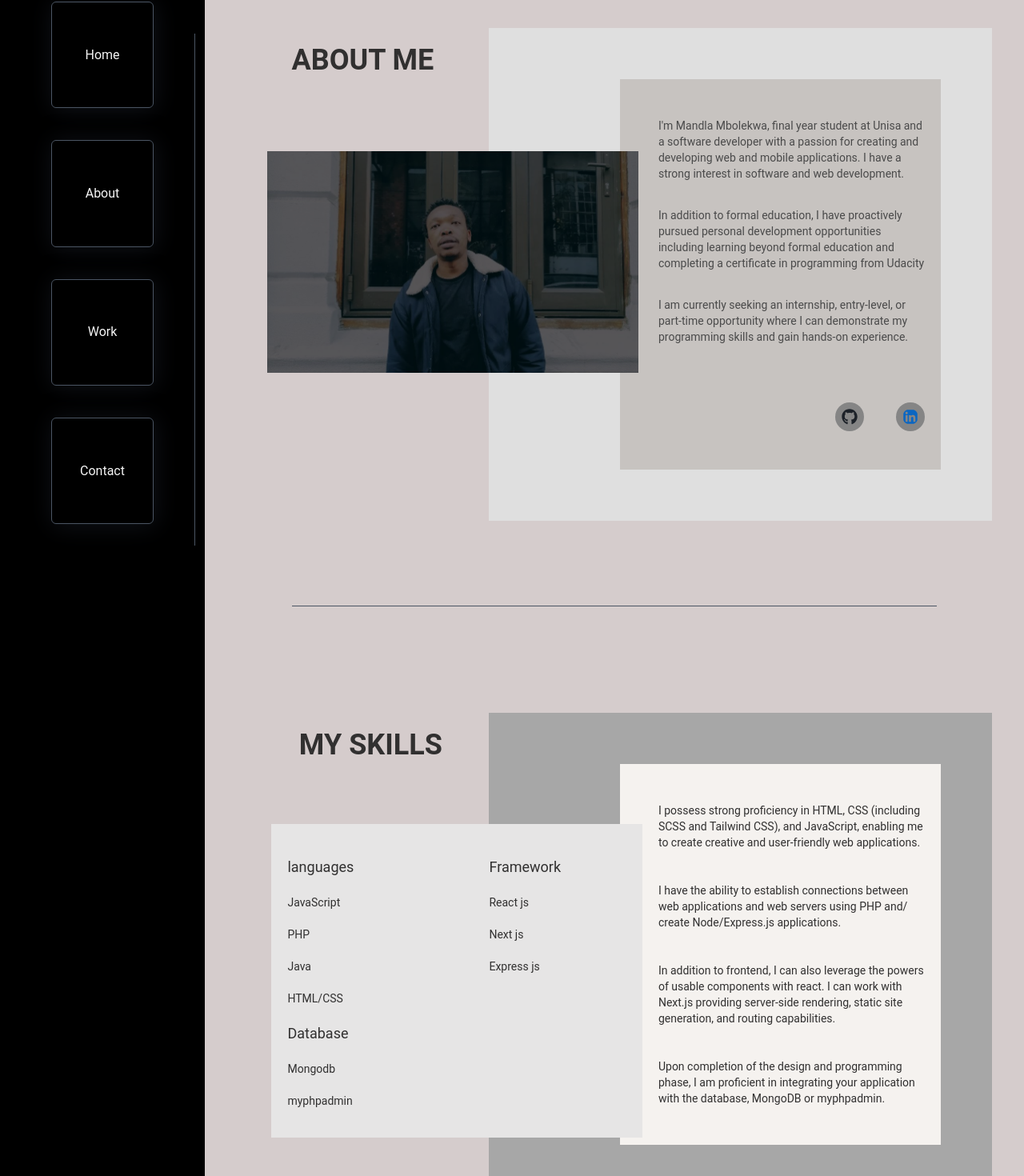
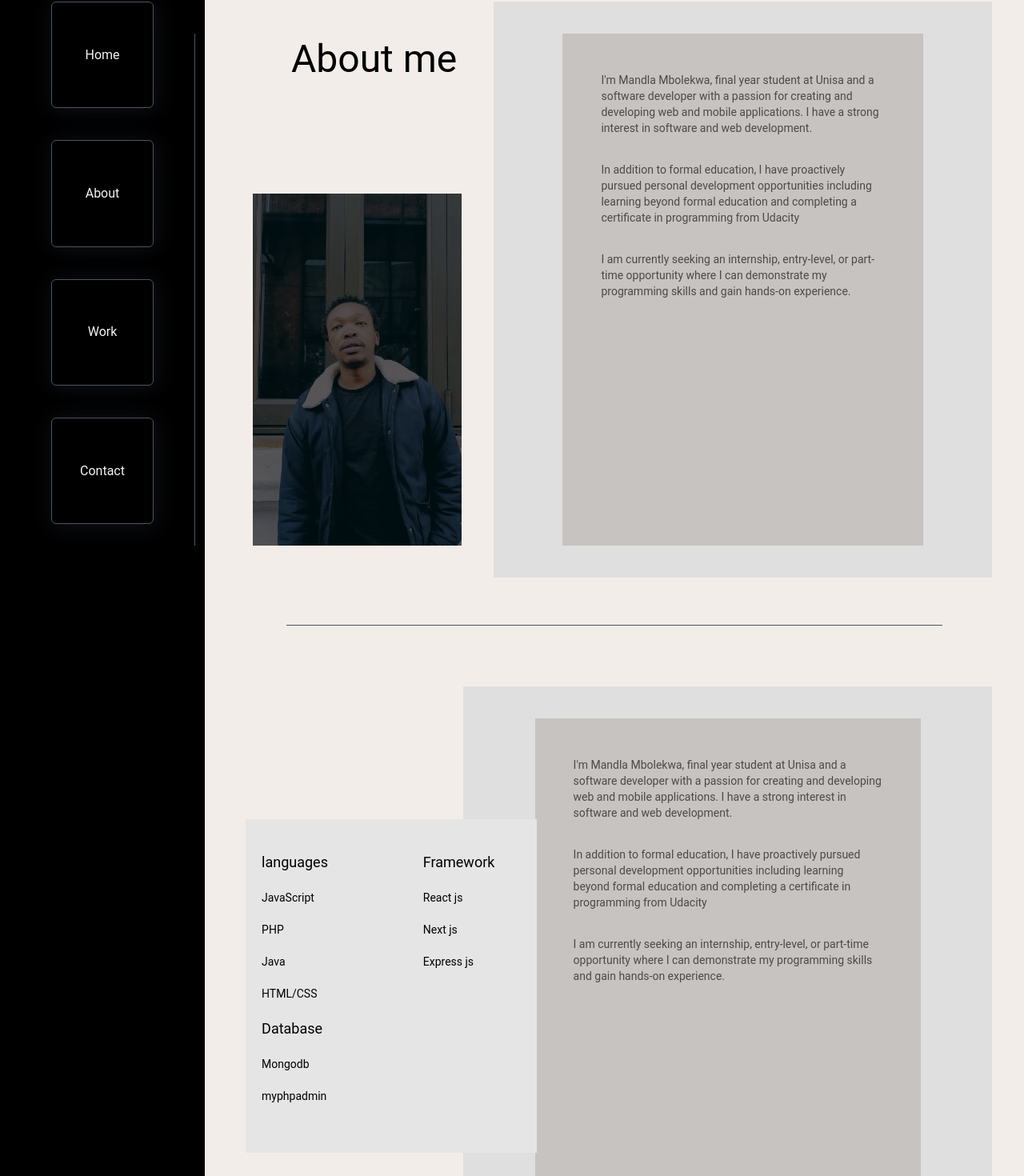
Before and after one commit to 23Mandla/portfolio, a React (Create React App) app: page /about in a window 1280 px wide. Shown: the part 38-1508 px from the top of the page at 80% size. Built offline with nearby package versions, Linux system fonts and the light colour scheme.

Commit message:
work in works

```diff
--- a/src/componets/About/About.js
+++ b/src/componets/About/About.js
@@ -1,44 +1,43 @@
 import me from "../assets/images/home-pic-3.jpg";
-import { FaGithub, FaLinkedin } from "react-icons/fa";
 
 export default function About() {
   return (
-    <div className="relative m-auto grid grid-cols-3 text-[#313030] p-8 after:content-[''] after:absolute after:bg-gray-600 after:h-[1px] after:w-[80%] after:-bottom-[11%] after:left-[10%]">
-      <div className="relative">
-        <div className="absolute top-[25%] left-[12%] w-[29rem] h-[45%] ">
+
+      <div className="relative h-screen p-10 grid grid-cols-3 gap-5 after:content-[''] after:absolute after:bg-gray-600 after:h-[1px] after:w-[80%] after:-bottom-5 after:left-[10%]">
+        <div className="grid grid-rows-3">
+          <h1 className="relative text-5xl pl-5 top-12 left-12">About me</h1>
+          <div className="relative row-span-2 m-5 -top-5">
             <div className="absolute top-0 left-0 w-full h-full holder"></div>
-          <img src={me} alt="" className="w-full h-full object-cover" />
+            <img
+              src={me}
+              alt="placeholder"
+              className="w-full h-full object-cover top-0"
+            />
           </div>
-        <h1 className="font-bold w-full text-center text-4xl p-5">ABOUT ME</h1>
         </div>
-      <div className="bg-[#dfdfdf] col-span-2 p-16">
-        <div className="w-[80%] h-full float-right pr-5 p-12 space-y-8 bg-[#c7c3c0]  text-[#4A4A4A] text-sm">
+        <div className="bg-[#dfdfdf] p-10 col-span-2">
+          <div className="m-auto w-[83%] h-full p-12 space-y-8 bg-[#c7c3c0]  text-[#4A4A4A] text-sm">
             <p>
               I'm Mandla Mbolekwa, final year student at Unisa and a software
-            developer with a passion for creating and developing web and mobile
-            applications. I have a strong interest in software and web
+              developer with a passion for creating and developing web and
+              mobile applications. I have a strong interest in software and web
               development.
             </p>
             <p>
-            In addition to formal education, I have proactively pursued personal
-            development opportunities including learning beyond formal education
-            and completing a certificate in programming from Udacity
+              In addition to formal education, I have proactively pursued
+              personal development opportunities including learning beyond
+              formal education and completing a certificate in programming from
+              Udacity
             </p>
             <p>
               I am currently seeking an internship, entry-level, or part-time
               opportunity where I can demonstrate my programming skills and gain
               hands-on experience.
             </p>
-          <div className="flex gap-10 justify-end pt-10">
-            <div className="bg-[#858585] p-2 flex items-center justify-center rounded-full hover:scale-110 transition-all">
-              <FaGithub className="text-xl text-[#1C2128] cursor-pointer" />
-            </div>
-            <div className="bg-[#858585] p-2 flex items-center justify-center rounded-full cursor-pointer  hover:scale-110 transition-all">
-              <FaLinkedin className="text-xl rounded-full text-[#0A66C2]" />
           </div>
         </div>
       </div>
-      </div>
-    </div>
+
+
   );
 }
--- a/src/componets/About/Skills.js
+++ b/src/componets/About/Skills.js
@@ -6,10 +6,28 @@ export default function Skills() {
   const database = ["Mongodb", "myphpadmin"];
 
   return (
-    <div className="grid grid-cols-3 text-[#313030] p-8 pt-24 ">
-      <div className="relative">
-        <h1 className="font-bold w-full text-center text-4xl p-5 pl-10">MY SKILLS</h1>
-        <div className="absolute w-[29rem] ml-3 left-[10%] h-[65%] top-[23%] bg-[#e6e5e5] p-5 text-sm">
+    <div className="relative  h-screen p-10">
+      <div className="bg-[#dfdfdf] relative w-[70%] h-full p-10 float-right ">
+        <div className="m-auto w-[83%] h-full p-12 space-y-8 bg-[#c7c3c0]  text-[#4A4A4A] text-sm">
+          <p>
+            I'm Mandla Mbolekwa, final year student at Unisa and a software
+            developer with a passion for creating and developing web and mobile
+            applications. I have a strong interest in software and web
+            development.
+          </p>
+          <p>
+            In addition to formal education, I have proactively pursued personal
+            development opportunities including learning beyond formal education
+            and completing a certificate in programming from Udacity
+          </p>
+          <p>
+            I am currently seeking an internship, entry-level, or part-time
+            opportunity where I can demonstrate my programming skills and gain
+            hands-on experience.
+          </p>
+        </div>
+
+        <div className="absolute w-[55%] ml-3 -left-[43%] h-[58%] top-[23%] bg-[#e6e5e5] p-5 text-sm">
           <div className="grid grid-cols-2">
             <ul className="space-y-5 mt-5">
               <h1 className="text-lg">languages</h1>
@@ -34,29 +52,6 @@ export default function Skills() {
           </div>
         </div>
       </div>
-
-      <div className="col-span-2 p-16 bg-[#a7a7a7]">
-        <div className="w-[80%] pr-5 float-right h-full bg-[#f5f2ef] p-12 space-y-10 text-sm">
-          <p>
-            I possess strong proficiency in HTML, CSS (including SCSS and
-            Tailwind CSS), and JavaScript, enabling me to create creative and
-            user-friendly web applications.
-          </p>
-          <p>
-            I have the ability to establish connections between web applications
-            and web servers using PHP and/ create Node/Express.js applications.
-          </p>
-          <p>
-            In addition to frontend, I can also leverage the powers of usable
-            components with react. I can work with Next.js providing server-side
-            rendering, static site generation, and routing capabilities.
-          </p>
-          <p>
-            Upon completion of the design and programming phase, I am proficient
-            in integrating your application with the database, MongoDB or myphpadmin.
-          </p>
-        </div>
-      </div>
     </div>
   );
 }
--- a/src/pages/AboutPage.js
+++ b/src/pages/AboutPage.js
@@ -3,9 +3,9 @@ import Skills from "../componets/About/Skills"
 
 export default function AboutPage() {
   return (
-    <div className="pt-[4%] p-2 space-y-28 bg-[#d5cccc]">
+    <div className="auto bg-[#F3EDE9] text-black space-y-14">
       <About />
-      <Skills />
+      <Skills/>
     </div>
   )
 }
```
Lines whose indentation alone changed are shown as unchanged.
